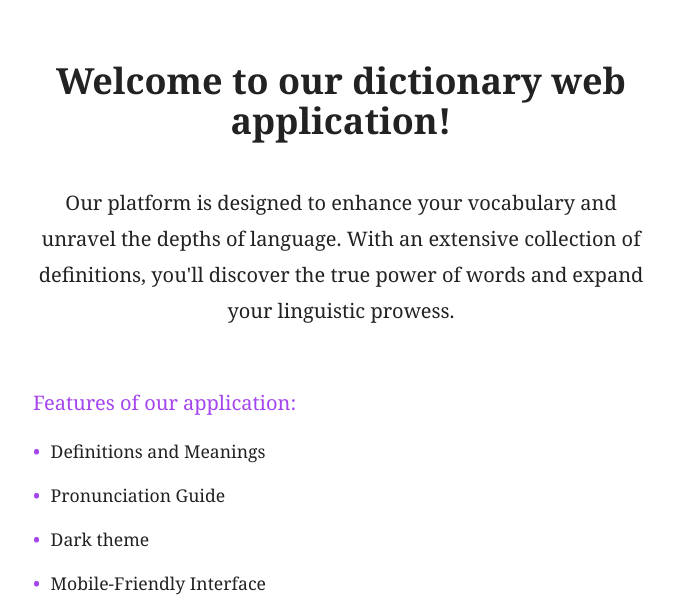
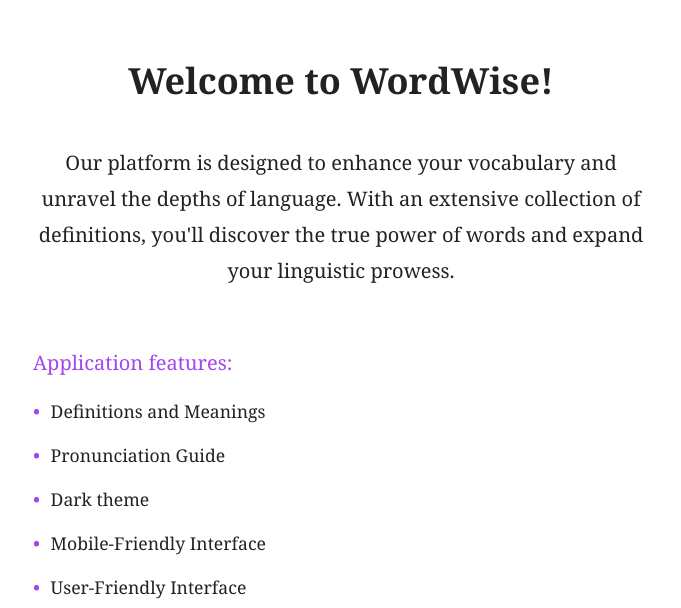
Before and after one commit to ryu-zaki/dictionary-web-app, a website: page index.html in a window 1280 px wide. Shown: the part 192-800 px from the top of the page, without its empty margins (299-980 px from the left). Drawn offline with Linux system fonts and the light colour scheme.

Commit message:
Update index.html

```diff
--- a/index.html
+++ b/index.html
@@ -9,7 +9,7 @@
     <link href="input.css" rel="stylesheet">
     <script src="https://kit.fontawesome.com/5a2d8f25c5.js" crossorigin="anonymous"></script>
     <script src="script.js" defer></script>
-    <title>Dictionary Web App</title>
+    <title>WordWise</title>
 </head>
 <body class="text-dark font-serif px-6">
     <!-- Main div -->
@@ -54,10 +54,10 @@
 
      <!-- Introduction message -->
      <div class="intro-mess flex gap-5 flex-col mx-auto container mt-16">
-      <h3 class="text-xl text-center font-bold sm:text-2xl xsm:text-3xl xlg:text-4xl xlg:mb-6">Welcome to our dictionary web application!</h3>
+      <h3 class="text-xl text-center font-bold sm:text-2xl xsm:text-3xl xlg:text-4xl xlg:mb-6">Welcome to WordWise!</h3>
       <p class="leading-7 mb-20 text-sm text-center sm:text-lg xlg:text-xl xlg:leading-9">Our platform is designed to enhance your vocabulary and unravel the depths of language. With an extensive collection of definitions, you'll discover the true power of words and expand your linguistic prowess.</p>
 
-      <h3 class="text-lg feature-title xlg:text-xl">Features of our application:</h3>
+      <h3 class="text-lg feature-title xlg:text-xl">Application features:</h3>
       <ul class="features-list flex flex-col gap-4">
         <li>Definitions and Meanings</li>
         <li>Pronunciation Guide</li>
```
